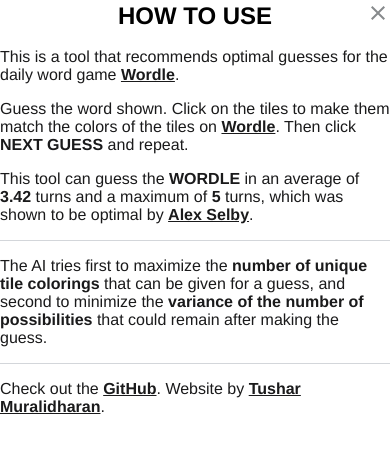
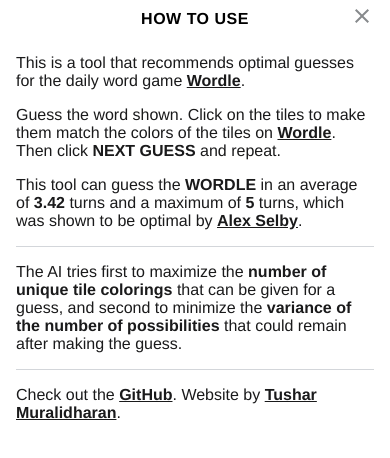
Before and after one commit to tusharmurali/wordle-ai, a plain HTML site: page index.html in a window 390 px wide. Both pictures are taken after a click on the element 16 px from the left and 27 px from the top of the page. Drawn offline with Linux system fonts and the light colour scheme.

Commit message:
Add padding to board and modal for mobile view

```diff
--- a/index.html
+++ b/index.html
@@ -46,7 +46,7 @@
                             <path fill="#878a8c" d="M19 6.41L17.59 5 12 10.59 6.41 5 5 6.41 10.59 12 5 17.59 6.41 19 12 13.41 17.59 19 19 17.59 13.41 12z"></path>
                         </svg>
                     </div>
-                    <h2>HOW TO USE</h2>
+                    <h1>HOW TO USE</h1>
                     <div class="close">
                         <svg xmlns="http://www.w3.org/2000/svg" height="24" viewBox="0 0 24 24" width="24">
                             <path fill="#878a8c" d="M19 6.41L17.59 5 12 10.59 6.41 5 5 6.41 10.59 12 5 17.59 6.41 19 12 13.41 17.59 19 19 17.59 13.41 12z"></path>
--- a/style.css
+++ b/style.css
@@ -108,14 +108,27 @@
 Media tags
  */
 
-@media (max-width: 500px) {
-    .square {
-        width: calc(12vw);
-        height: calc(12vw);
+@media (max-width: 360px) {
+    .title {
+        font-size: 22px;
+        letter-spacing: 0.0625rem;
     }
 
-    #button-container button {
-        font-size: 12px;
+    .square {
+        width: calc(20vw - 12px);
+        height: calc(20vw - 12px);
+        margin-top: calc(36px - 10vw);
+        margin-bottom: calc(36px - 10vw)
+    }
+}
+
+@media (max-width: 520px) {
+    .close {
+        padding: 0 16px;
+    }
+
+    .instructions {
+        padding: 0 16px;
     }
 }
 
@@ -138,6 +151,16 @@
 
 #modal header {
     border-bottom: none;
+}
+
+#modal-container h1 {
+    font-weight: 700;
+    font-size: 16px;
+    letter-spacing: 0.5px;
+    text-transform: uppercase;
+    text-align: center;
+    margin-top: 10px;
+    margin-bottom: 10px;
 }
 
 /* Modal Content/Box */
```
